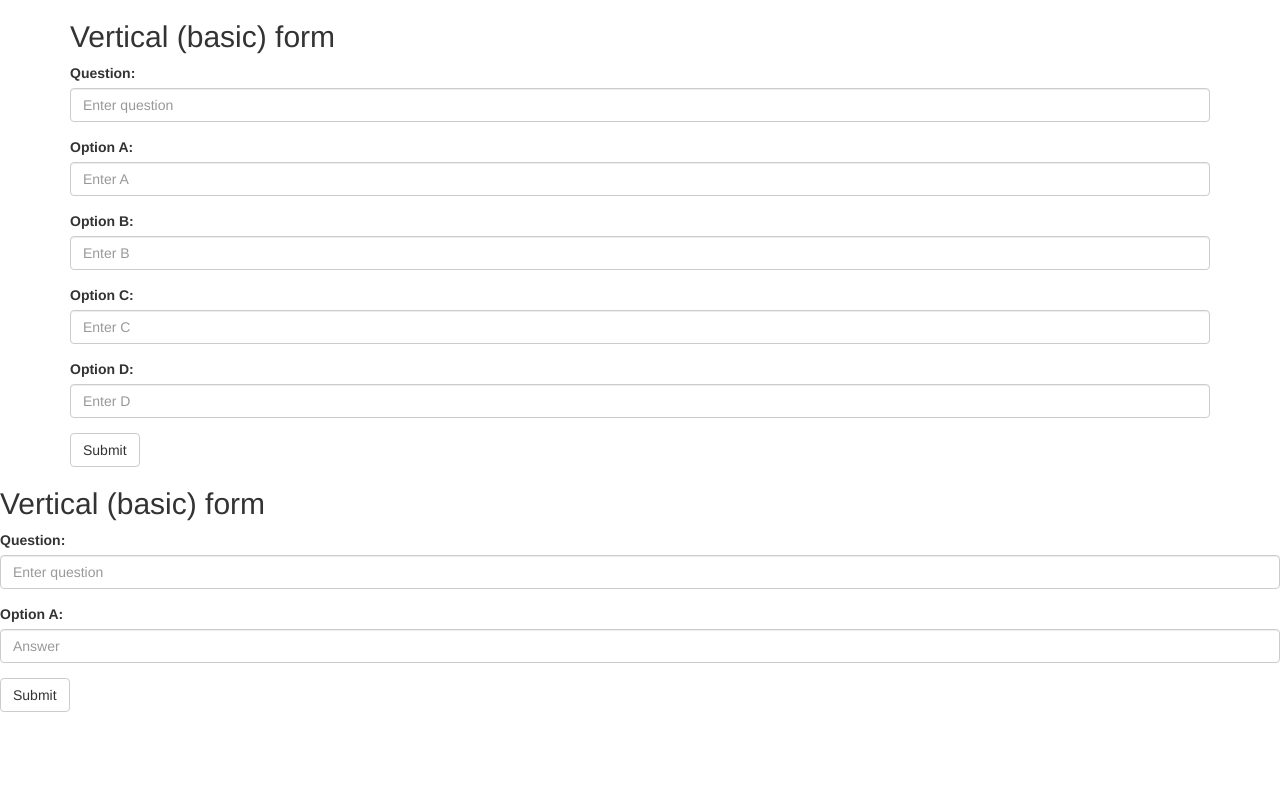
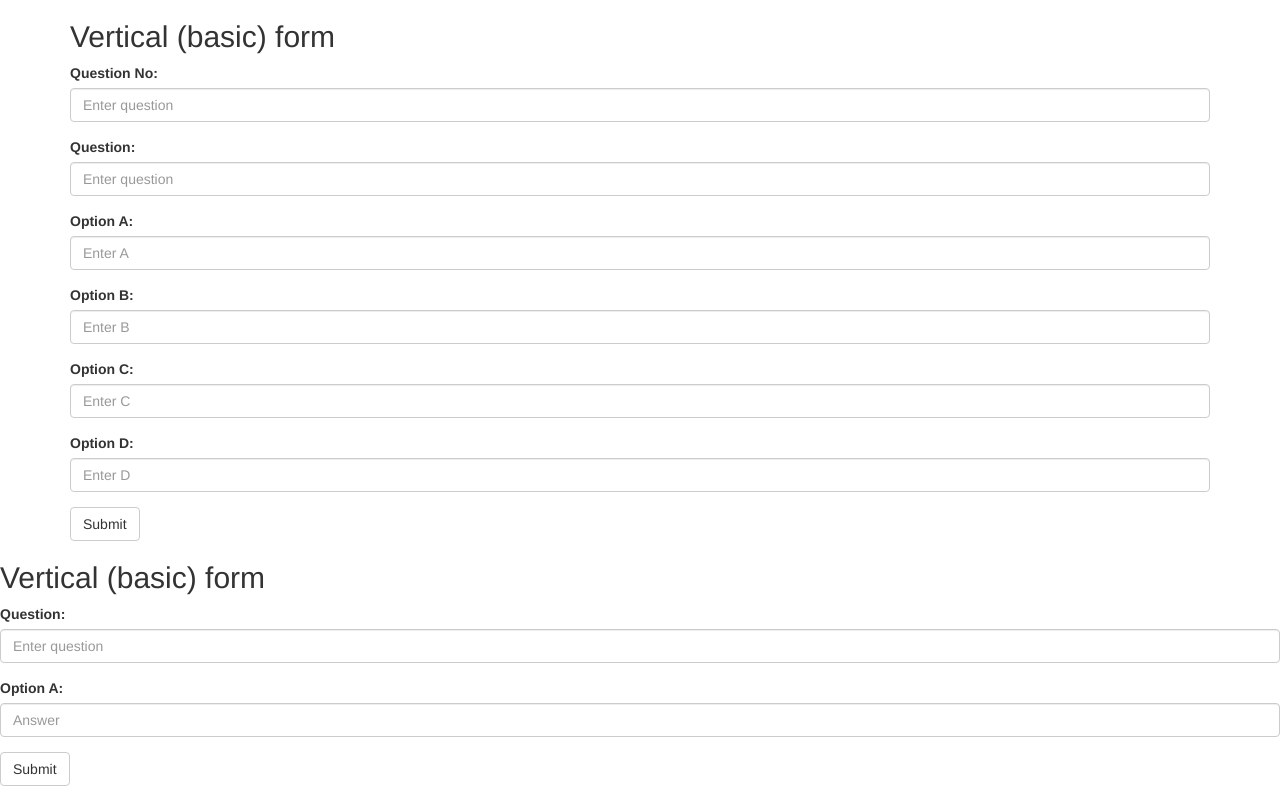
Before and after one commit to jadhavnik/live_quiz, a Node server app: page /index in a window 1280 px wide. Run offline with Node 20, Linux system fonts and the light colour scheme; some libraries are stand-ins or nearby versions.

Commit message:
working bd add questions

```diff
--- a/server.js
+++ b/server.js
@@ -15,6 +15,7 @@ var server =http.createServer(app);
 var io=socketIO(server);
 
 app.use(bodyParser.json());
+app.use(bodyParser.urlencoded({ extended: false }));
 //  const {PORT = 3000} = process.env; //ES6
 
 const publicPath = path.join(__dirname, './public');
@@ -32,6 +33,7 @@ const {ObjectID} = require('mongodb');
 var {mongoose} = require('./db/mongoose');
 var {Todo} = require('./models/todo');
 var {User} = require('./models/user');
+var {Question,Answer} = require('./models/question_answer');
 
 
 io.on('connection',(socket)=>{
@@ -42,7 +44,20 @@ socket.on('disconnect',()=>{
 
 });
 
+// app.use((req,res,next)=>{
+// res.render('maintenance');
+// });
 
+app.use(express.static(__dirname+'/public'));
+
+// hbs.registerHelper('getCurrentYear',()=>{
+//
+//   return new Date().getFullYear()
+// });
+
+// hbs.registerHelper('showtext',(text)=>{
+//   return text.toUpperCase();
+// });
 
 app.post('/todos', (req, res) => {
   var todo = new Todo({
@@ -70,25 +85,6 @@ if(err){
 });
 
 next();
-});
-
-// app.use((req,res,next)=>{
-// res.render('maintenance');
-// });
-
-app.use(express.static(__dirname+'/public'));
-
-// hbs.registerHelper('getCurrentYear',()=>{
-//
-//   return new Date().getFullYear()
-// });
-
-// hbs.registerHelper('showtext',(text)=>{
-//   return text.toUpperCase();
-// });
-
-app.get('/index', (req, res) =>{
-  res.render('admin_ques');
 });
 
 app.get('/home',(req,res) => {
@@ -127,6 +123,37 @@ res.render('home',{
 });
 });
 
+app.get('/index', (req, res) =>{
+  res.render('admin_ques');
+});
+
+app.post('/insert_ques', (req, res) =>{
+
+  var question = new Question({
+    quest_no:req.body.quest_no,
+    ques: req.body.question,
+opt_a: req.body.option_a,
+opt_b: req.body.option_b,
+opt_c: req.body.option_c,
+opt_d: req.body.option_d
+  });
+
+  question.save();
+  res.redirect('index');
+});
+
+app.post('/insert_ans', (req, res) =>{
+
+  var answer = new Answer({
+    question: req.body.question,
+answer: req.body.answer,
+  });
+
+  answer.save();
+  res.redirect('index');
+});
+
+
 app.get('/first',(req, res)=>{
 
   res.render('first_one');
--- a/views/admin_ques.hbs
+++ b/views/admin_ques.hbs
@@ -5,8 +5,12 @@
   <h2>Vertical (basic) form</h2>
   <form action="/insert_ques" method="post">
     <div class="form-group">
+      <label for="quest_no">Question No:</label>
+      <input type="text" class="form-control" id="quest_no" placeholder="Enter question" name="quest_no">
+    </div>
+    <div class="form-group">
       <label for="question">Question:</label>
-      <input type="text" class="form-control" id="text" placeholder="Enter question" name="question">
+      <input type="text" class="form-control" id="question" placeholder="Enter question" name="question">
     </div>
     <div class="form-group">
       <label for="option_a">Option A:</label>
@@ -32,9 +36,10 @@
 <div class="container">
   <h2>Vertical (basic) form</h2>
   <form action="/insert_ans" method="post">
+
     <div class="form-group">
       <label for="question">Question:</label>
-      <input type="text" class="form-control" id="text" placeholder="Enter question" name="question">
+      <input type="text" class="form-control" id="question" placeholder="Enter question" name="question">
     </div>
     <div class="form-group">
       <label for="answer">Option A:</label>
```
Also changed, not shown: models/question_answer.js (added, +44 -0 lines).
